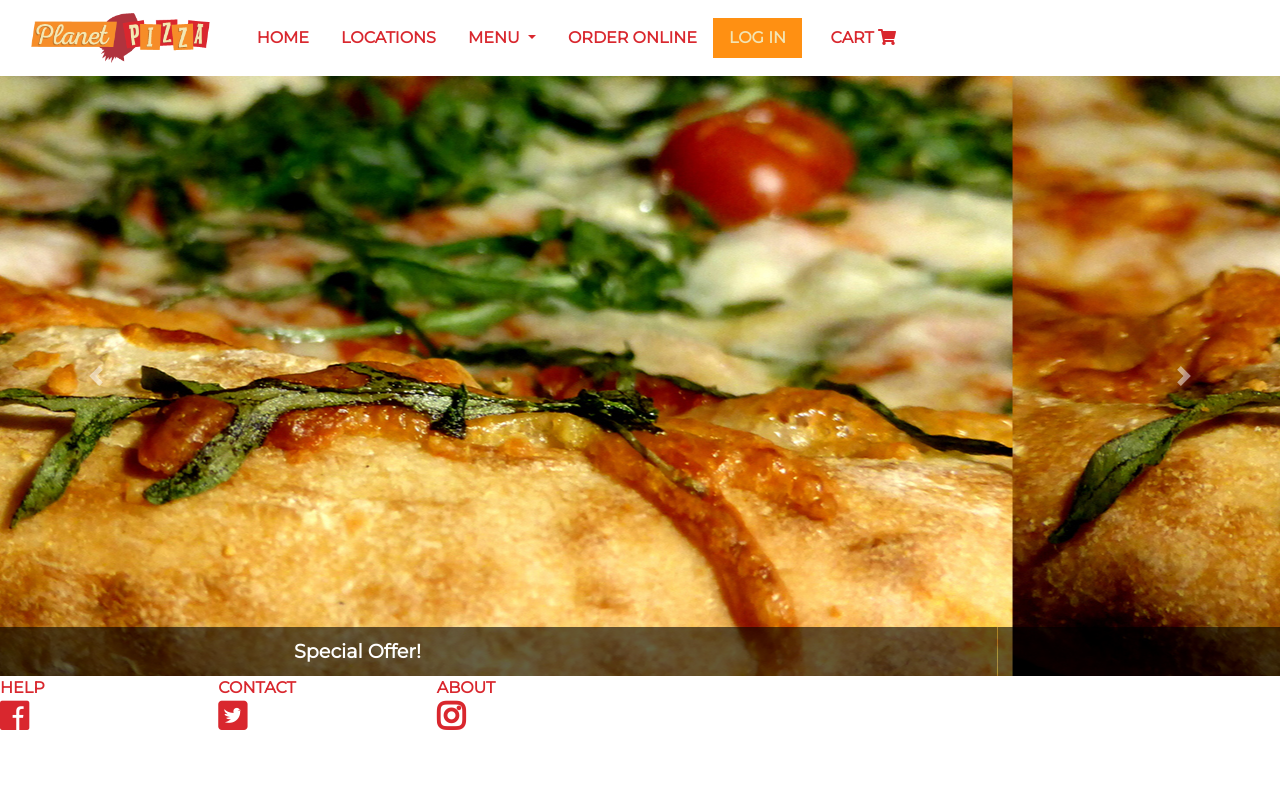
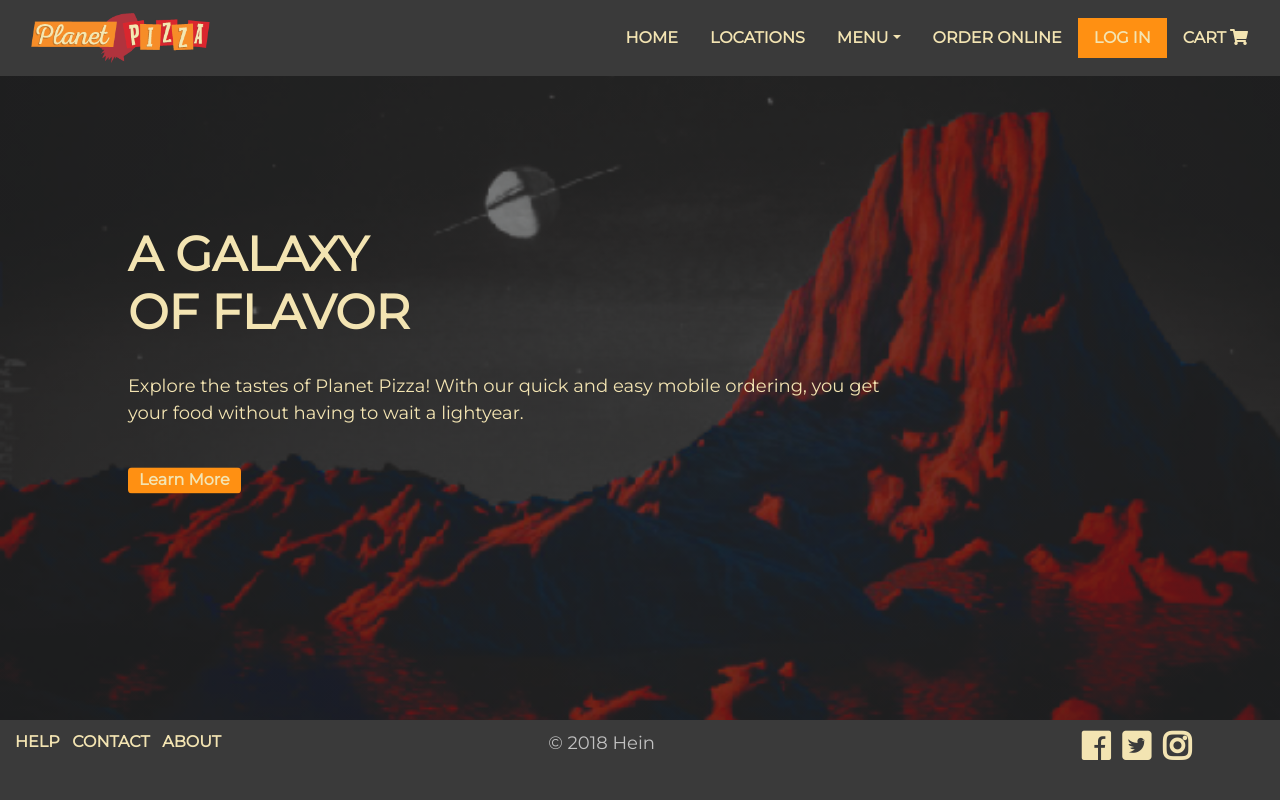
Before and after one commit to ronny-hein/ronny-hein.github.io, a plain HTML site: page planet-pizza/index.html in a window 1280 px wide. Drawn offline with nearby package versions, Linux system fonts and the light colour scheme.

Commit message:
homepage v2.0

```diff
--- a/planet-pizza/css/custom.css
+++ b/planet-pizza/css/custom.css
@@ -4,9 +4,9 @@
 
 html, body {
     height: 100%;
-    width: 100%;
     font-family: 'Montserrat', sans-serif;
     color: #3a3a3a;
+    background-color: #d9272e;
 }
 
 h1 {
@@ -55,13 +55,13 @@ img {
 
 /* unvisited link */
 a:link {
-    color: #d9272e;
+    color: #f3e4b2;
     font-weight: bold;
 }
 
 /* visited link */
 a:visited {
-    color: #b0343d;
+    color: #f3e4b2;
     font-weight: bold;
 }
 
@@ -70,22 +70,28 @@ a:visited {
 .header {
     background-color: #d9272e;
     color: #f3e4b2;
-    margin: 2%;
     padding: 15px;
 }
 
 /* Navbar */
 
-.pipe {
-    font-weight: 800;
-    color: #c1c1c1;
-}
+/*#nav a:link {*/
+    /*color: #f3e4b2;*/
+    /*font-weight: bold;*/
+/*}*/
+
+/*#nav a:visited {*/
+    /*color: #f3e4b2;*/
+    /*font-weight: bold;*/
+/*}*/
 
 .log-in {
     background-color: #ff9012;
-    color: #f3e4b2 !important;
 }
 
+.dropdown-toggle {
+    background-color: #3a3a3a;
+}
 
 /* Palettes */
 
@@ -225,6 +231,27 @@ a:visited {
 }
 
 
+/* The hero image */
+.hero-image {
+    background-image: linear-gradient(rgba(0, 0, 0, 0.5), rgba(0, 0, 0, 0.5)), url("../images/red-mountains.jpg");
+
+    height: 90%;
+
+    background-position: center;
+    background-repeat: no-repeat;
+    background-size: cover;
+    position: relative;
+}
+
+.hero-text {
+    position: absolute;
+    top: 50%;
+    left: 40%;
+    transform: translate(-50%, -50%);
+    color: #f3e4b2;
+    /*padding: 25px;*/
+}
+
 
 /* Form */
 
@@ -235,6 +262,13 @@ form {
 
 /* Footer */
 
-footer a {
-    color: #3a3a3a;
+footer {
+    background-color: #3a3a3a;
+    color: #c1c1c1;
+    height: 80px;
+    padding: 10px;
 }
+
+#footer a {
+    color: #c1c1c1;
+}
--- a/planet-pizza/index.html
+++ b/planet-pizza/index.html
@@ -16,17 +16,15 @@
 <body>
 
 <!-- navigation -->
-<nav class="navbar navbar-expand-lg navbar-light" style="background-color: #ffffff;">
-    <a class="navbar-brand" href="#">
-        <img src="media/logo-horizontal.png" height="50" alt="">
-    </a>
-    <button class="navbar-toggler" type="button" data-toggle="collapse" data-target="#navbarSupportedContent" aria-controls="navbarSupportedContent" aria-expanded="false" aria-label="Toggle navigation">
+<nav class="navbar navbar-expand-lg fixed-top" style="background-color: #3a3a3a;">
+    <a class="navbar-brand" href="#"><img src="media/logo-horizontal.png" height="50" alt="logo"></a>
+
+    <button class="navbar-toggler navbar-dark" type="button" data-toggle="collapse" data-target="#navbarSupportedContent">
         <span class="navbar-toggler-icon"></span>
     </button>
 
     <div class="collapse navbar-collapse" id="navbarSupportedContent">
-
-        <ul class="nav justify-content-center">
+        <ul class="nav ml-auto">
             <li class="nav-item active">
                 <a class="nav-link" href="#">HOME <span class="sr-only">(current)</span></a>
             </li>
@@ -34,10 +32,8 @@
                 <a class="nav-link" href="#">LOCATIONS</a>
             </li>
             <li class="nav-item dropdown">
-                <a class="nav-link dropdown-toggle" href="#" id="navbarDropdown" role="button" data-toggle="dropdown" aria-haspopup="true" aria-expanded="false">
-                    MENU
-                </a>
-                <div class="dropdown-menu" aria-labelledby="navbarDropdown">
+                <a class="nav-link dropdown-toggle" href="#" id="navbarDropdown" role="button" data-toggle="dropdown">MENU</a>
+                <div class="dropdown-menu">
                     <a class="dropdown-item" href="#">Pizza</a>
                     <a class="dropdown-item" href="#">Calzone</a>
                     <a class="dropdown-item" href="#">Sides</a>
@@ -51,97 +47,55 @@
             <li class="nav-item">
                 <a class="nav-link" href="#">ORDER ONLINE</a>
             </li>
-        </ul>
-
-        <ul class="nav justify-content-end">
             <li class="nav-item">
                 <a class="nav-link log-in" href="#">LOG IN</a>
             </li>
-        </ul>
-        &nbsp;&nbsp;&nbsp;
-        <ul class="nav justify-content-end">
             <li class="nav-item">
                 <a class="nav-link" href="#">CART <i class="fas fa-shopping-cart"></i></a>
             </li>
         </ul>
-
     </div>
 </nav>
 
 
+<!-- Hero Image -->
 
-
-<!-- carousel -->
-<div id="carouselExampleControls" class="carousel slide" data-ride="carousel">
-    <div class="carousel-inner">
-        <div class="carousel-item active">
-            <div class="imagebox">
-                <a href="#">
-                    <img src="images/pizza-close-up-1.jpg"  class="category-banner img-responsive">
-                    <span class="imagebox-desc">Special Offer!</span>
-                </a>
+<div class="hero-image">
+    <div class="hero-text">
+        <h1>A GALAXY <br>
+            OF FLAVOR</h1>
+        <br>
+        <p>Explore the tastes of Planet Pizza! With our quick and easy mobile ordering, you get your food without having to wait a lightyear.</p>
+        <br>
+        <a class="btn btn-2" href="#">Learn More</a>
     </div>
-        </div>
-        <div class="carousel-item">
-            <div class="imagebox">
-                <a href="#">
-                    <img src="images/pizza-close-up-1.jpg"  class="category-banner img-responsive">
-                    <span class="imagebox-desc">Special Offer!</span>
-                </a>
-            </div>
-        </div>
-        <div class="carousel-item">
-            <div class="imagebox">
-                <a href="#">
-                    <img src="images/pizza-close-up-1.jpg"  class="category-banner img-responsive">
-                    <span class="imagebox-desc">Special Offer!</span>
-                </a>
-            </div>
-        </div>
-    </div>
-    <a class="carousel-control-prev" href="#carouselExampleControls" role="button" data-slide="prev">
-        <span class="carousel-control-prev-icon" aria-hidden="true"></span>
-        <span class="sr-only">Previous</span>
-    </a>
-    <a class="carousel-control-next" href="#carouselExampleControls" role="button" data-slide="next">
-        <span class="carousel-control-next-icon" aria-hidden="true"></span>
-        <span class="sr-only">Next</span>
-    </a>
 </div>
 
 
+<!-- Content -->
 
-<!-- footer -->
-<footer class="cotainer-fluid">
 
-        <div class="justify-content-center">
+<!-- Footer -->
+<footer class="container-fluid">
     <div class="row">
-                <div class="col-md-2">
+        <div class="col-xs-12 col-lg-5">
             <a href="#">HELP</a>
-                </div>
-                <div class="col-md-2">
+            &nbsp;
             <a href="#">CONTACT</a>
-                </div>
-                <div class="col-md-2">
+            &nbsp;
             <a href="#">ABOUT</a>
         </div>
+        <div class="col-xs-8 col-lg-5">
+            <p>&copy; 2018 Hein</p>
         </div>
-        </div>
-
-        <div class="justify-content-end">
-            <div class="row">
-                <div class="col-md-2">
+        <div class=" col-xs-2 col-lg-2">
             <a href="#"><i class="fab fa-facebook fa-2x"></i></a>
-                </div>
-                <div class="col-md-2">
+            &nbsp;
             <a href="#"><i class="fab fa-twitter-square fa-2x"></i></a>
-                </div>
-                <div class="col-md-2">
+            &nbsp;
             <a href="#"><i class="fab fa-instagram fa-2x"></i></a>
         </div>
     </div>
-        </div>
-
 </footer>
 
 
```
Lines whose indentation alone changed are shown as unchanged.
